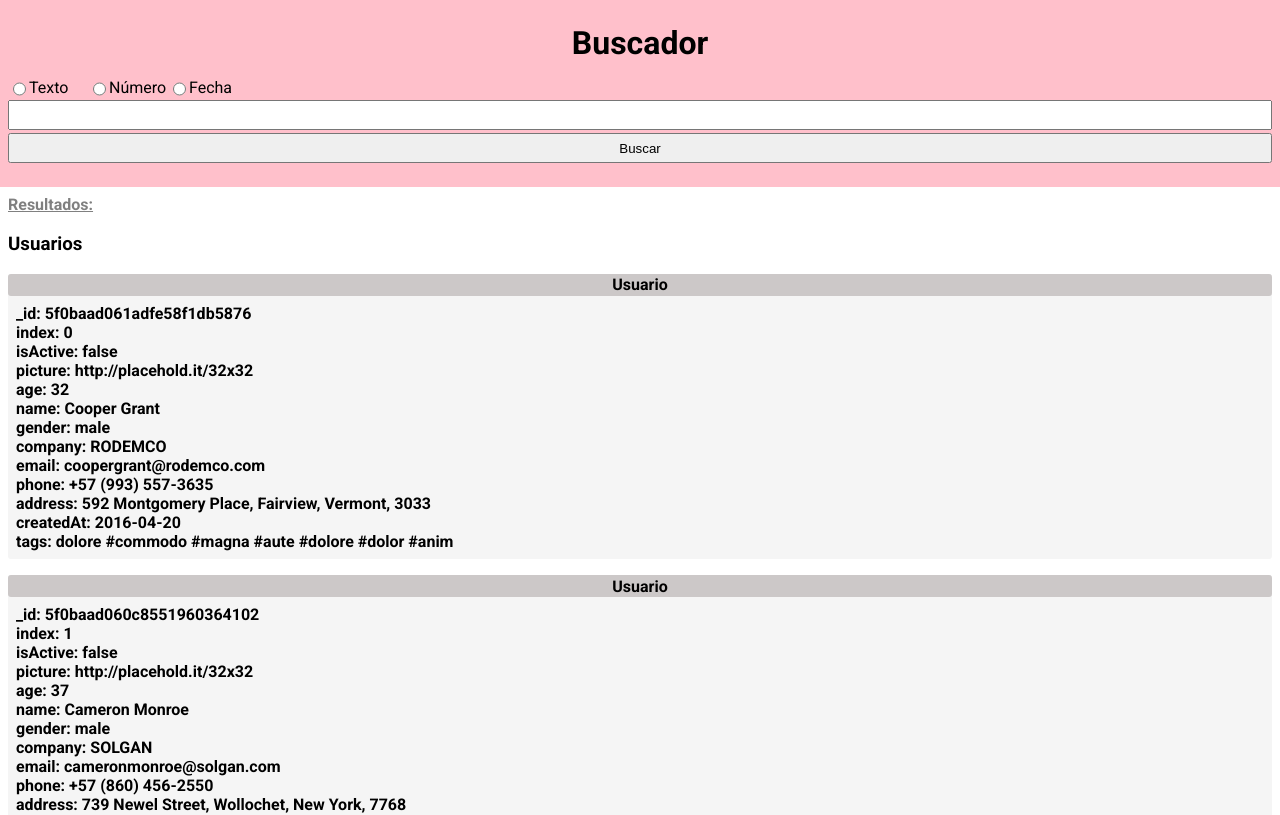
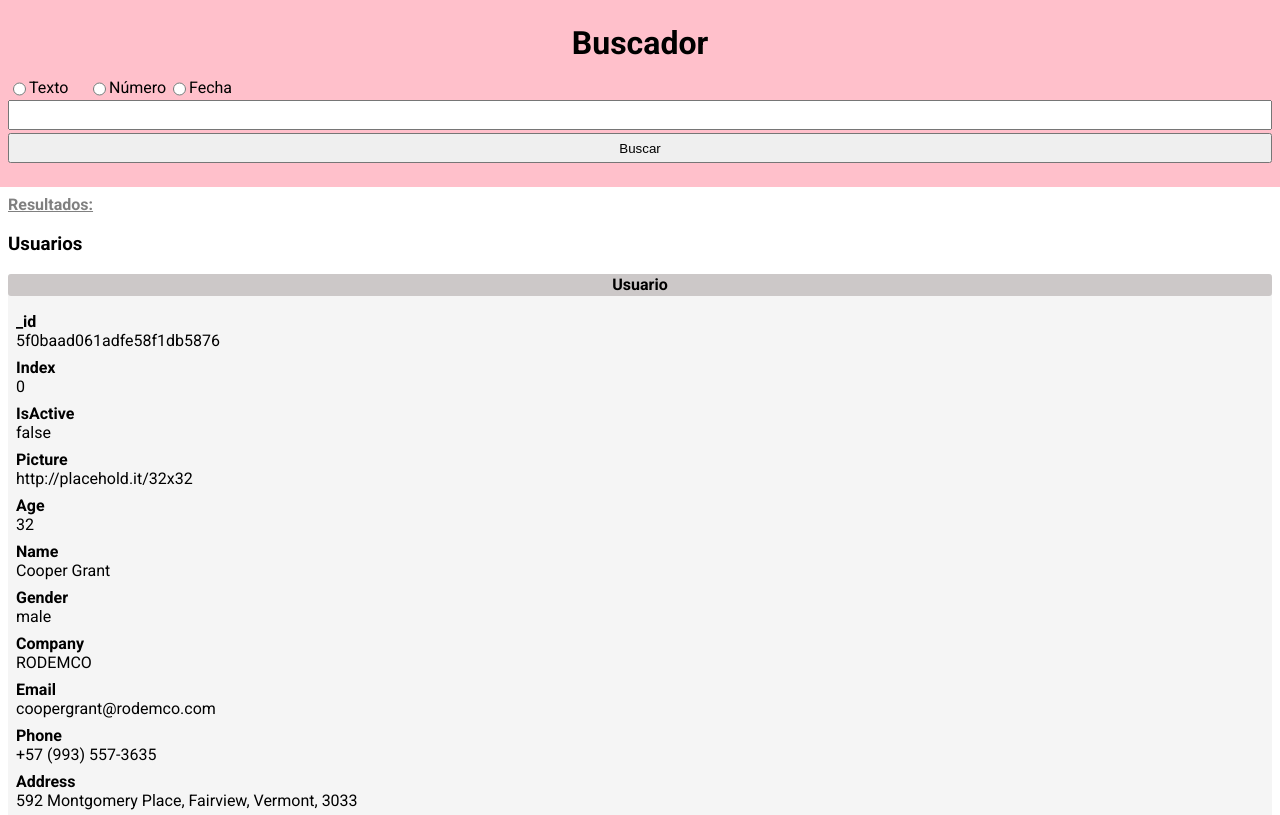
Before and after one commit to luisjavm3/buscador, a React (Create React App) app: page / in a window 1280 px wide. Shown: the top 815 px of the page. Built offline with nearby package versions, Linux system fonts and the light colour scheme.

Commit message:
backup before rename ResultByInformationType view

```diff
--- a/src/components/Main/Card.jsx
+++ b/src/components/Main/Card.jsx
@@ -34,7 +34,10 @@ const Card = ({ item, typeOfItem }) => {
           {Object.keys(plainUsuario).map((key, index) => {
             return (
               <li key={index}>
-                <strong>{`${key}: ${plainUsuario[key]}`}</strong>
+                <div className="key">
+                  <strong>{key}</strong>
+                </div>
+                <div className="value">{`${plainUsuario[key]}`}</div>
               </li>
             );
           })}
--- a/src/styles/index.scss
+++ b/src/styles/index.scss
@@ -54,11 +54,20 @@ button {
     padding: 0.5rem;
     max-width: 600px;
     text-align: justify;
-  }
 
-  ul {
-    list-style: none;
-    margin: 0;
-    padding: 0;
+    ul {
+      list-style: none;
+      margin: 0;
+      padding: 0;
+
+      li {
+        margin-top: 0.5rem;
+
+        .key {
+          text-transform: capitalize;
+          // color: #9ef01a;
+        }
+      }
+    }
   }
 }
```
